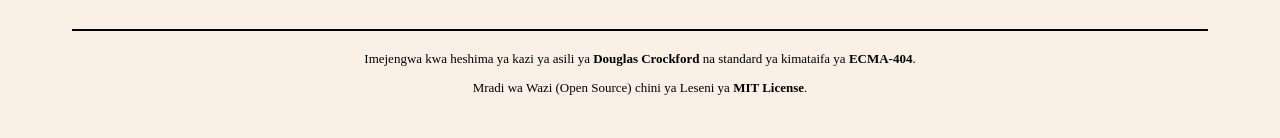
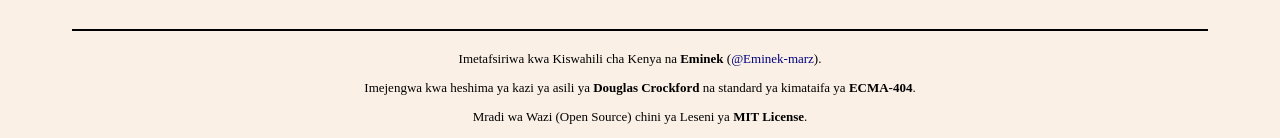
Before and after one commit to Eminek-marz/json-org-kenyan-swahili, a plain HTML site: page index.html in a window 1280 px wide. Shown: the part 3071-3209 px from the top of the page. Before the commit the page ends 3180 px from the top, so only its background shows below. Drawn offline with Linux system fonts and the light colour scheme; a web font is replaced by a local one.

Commit message:
docs: add translator attribution for Eminek (@Eminek-marz)

```diff
--- a/index.html
+++ b/index.html
@@ -3,6 +3,9 @@
 <head>
 <meta charset="UTF-8">
 <meta http-equiv="Content-Language" content="sw-KE">
+<meta name="author" content="Eminek">
+<meta name="translator" content="Eminek (@Eminek-marz)">
+<meta name="description" content="Kenyan Swahili translation of the JSON data interchange standard (ECMA-404)">
 <link rel="icon" type="image/gif" href="https://www.json.org/favicon.png">
 <title>JSON (Kenyan Swahili Edition) 🇰🇪</title>
 <style>
@@ -297,6 +300,7 @@
 
 <hr>
 <div align="center" style="margin-top: 20px; font-size: 13px;">
+  <p>Imetafsiriwa kwa Kiswahili cha Kenya na <b>Eminek</b> (<a href="https://github.com/Eminek-marz" target="_blank">@Eminek-marz</a>).</p>
   <p>Imejengwa kwa heshima ya kazi ya asili ya <b>Douglas Crockford</b> na standard ya kimataifa ya <b>ECMA-404</b>.</p>
   <p>Mradi wa Wazi (Open Source) chini ya Leseni ya <b>MIT License</b>.</p>
 </div>
```
